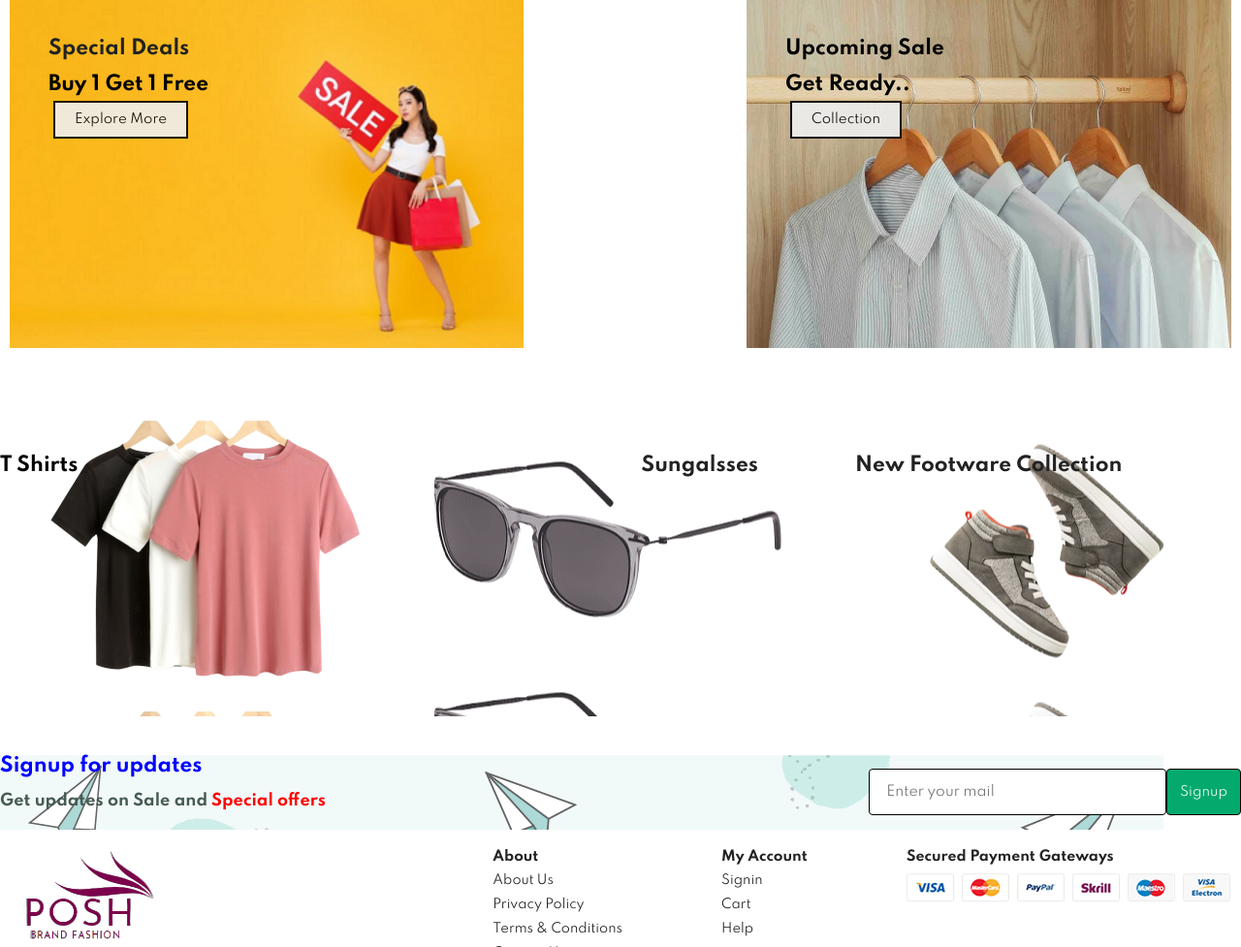
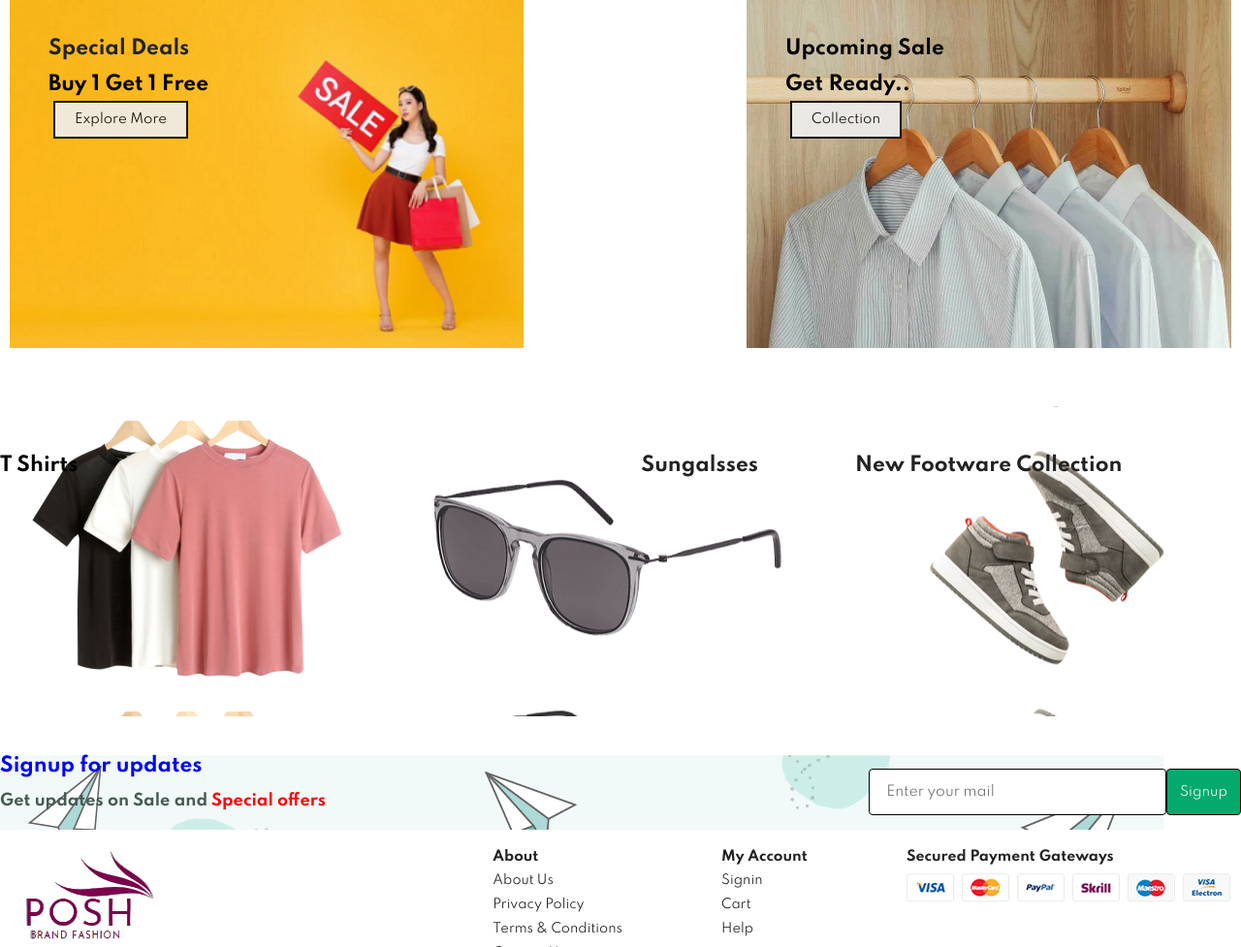
Before and after one commit to Manukl535/Ecommerce-website, a PHP site: page / in a window 1280 px wide. Shown: the part 3060-4037 px from the top of the page at 97% size. Run offline with PHP 8.4, Linux system fonts and the light colour scheme.

Commit message:
subscribe

```diff
--- a/about.html
+++ b/about.html
@@ -64,8 +64,14 @@
 <script>
     function showPopup() {
         var email = document.getElementById("emailInput").value;
+        var emailPattern = /^[a-zA-Z0-9._-]+@[a-zA-Z0-9.-]+\.[a-zA-Z]{2,}$/;
+
         if (email !== "") {
+            if (emailPattern.test(email)) {
                 alert("Thanks for your interest!");
+            } else {
+                alert("Invalid email format!");
+            }
         }
     }
 </script>
--- a/index.html
+++ b/index.html
@@ -384,8 +384,14 @@
         <script>
             function showPopup() {
                 var email = document.getElementById("emailInput").value;
+                var emailPattern = /^[a-zA-Z0-9._-]+@[a-zA-Z0-9.-]+\.[a-zA-Z]{2,}$/;
+
                 if (email !== "") {
+                    if (emailPattern.test(email)) {
                         alert("Thanks for your interest!");
+                    } else {
+                        alert("Invalid email format!");
+                    }
                 }
             }
         </script>
--- a/styles.css
+++ b/styles.css
@@ -372,7 +372,7 @@ font-weight: 300px;
   align-items: flex-start;
   height: 40vh;
   width: 35%;
-  background-position: top 25% right 0;
+  background-position: top 25% right 19 ;
   padding:  50px;
   text-align: start;
   margin-left: -50px;
@@ -414,7 +414,7 @@ color:black;
   align-items: flex-start;
   height: 40vh;
   width: 30%;
-  background-position: top 25% right 0;
+  background-position: top 48% right 0;
   padding:  50px;
   text-align: start;
   min-width: 20%;
@@ -446,7 +446,7 @@ color:black;
   align-items: flex-start;
   height: 40vh;
   width: 35%;
-  background-position: top 25% right 0;
+  background-position: top 38% right 0;
   padding:  50px;
   text-align: start;
   margin-left: -50px;
```
Also changed, not shown: shop.html (+6 -1 lines), sweat1.html (+10 -1 lines). Lines whose indentation alone changed are shown as unchanged.
